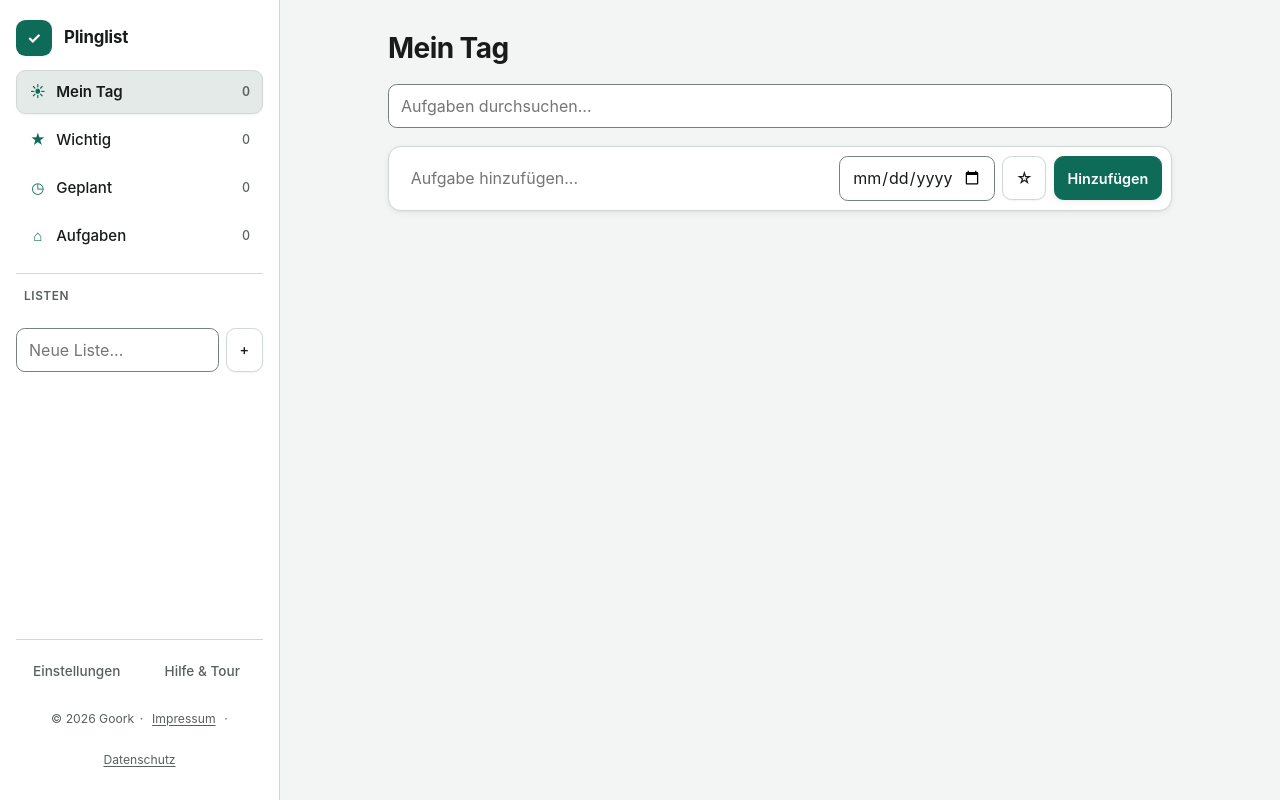
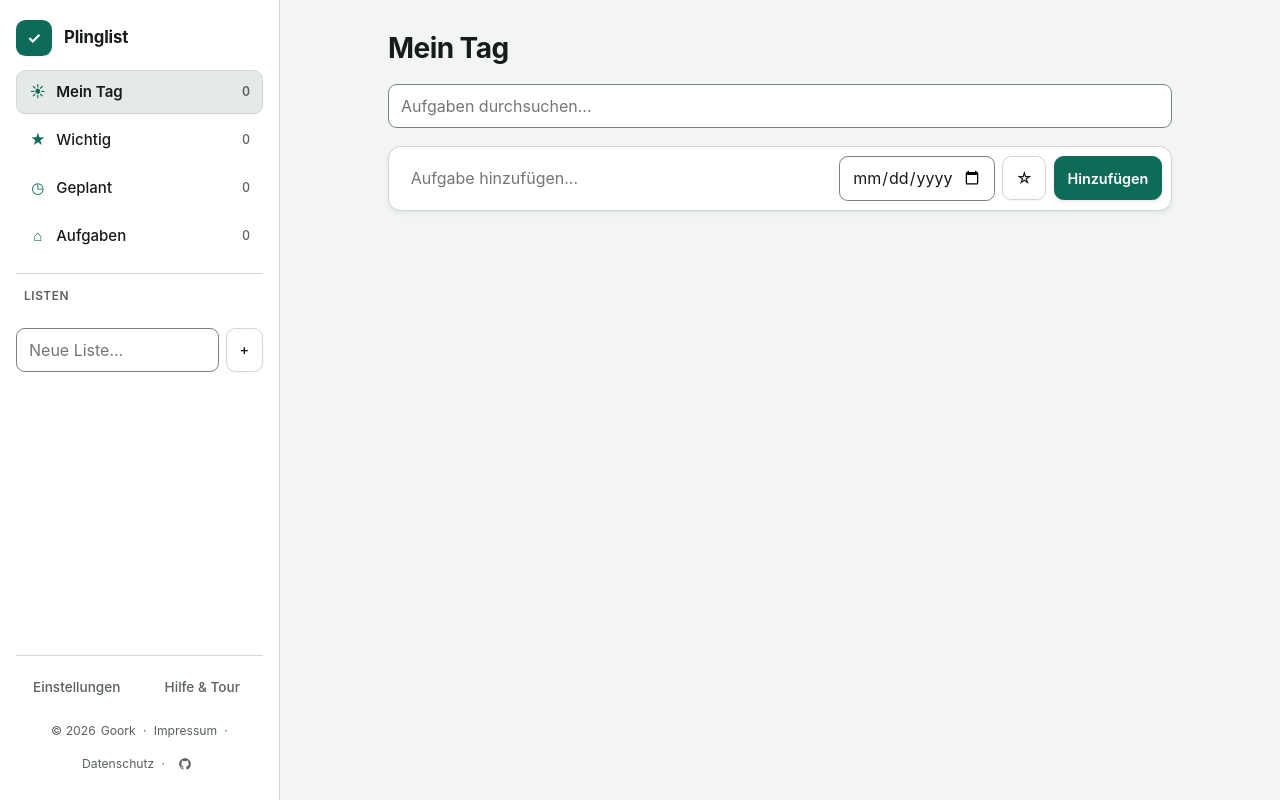
Before and after one commit to thefraggle/plinglist, a website: page app/index.html in a window 1280 px wide. Drawn offline with Linux system fonts and the light colour scheme.

Commit message:
fix(ui): polish sidebar footer links, inline link spacing and add GitHub link (v0.1.15)

```diff
--- a/app/index.html
+++ b/app/index.html
@@ -112,15 +112,26 @@
             </button>
           </div>
           <div class="sidebar-legal-row">
-            <span>© 2026 Goork</span>
+            <span>© 2026 <a href="https://goork.de" target="_blank" rel="noopener noreferrer" class="sidebar-legal-link">Goork</a></span>
             <span aria-hidden="true">·</span>
-            <button type="button" id="openImprintBtn" class="link-inline" data-i18n="legal.tabImprint">
+            <button type="button" id="openImprintBtn" class="sidebar-legal-link" data-i18n="legal.tabImprint">
               Impressum
             </button>
             <span aria-hidden="true">·</span>
-            <button type="button" id="openPrivacyBtn" class="link-inline" data-i18n="legal.tabPrivacy">
+            <button type="button" id="openPrivacyBtn" class="sidebar-legal-link" data-i18n="legal.tabPrivacy">
               Datenschutz
             </button>
+            <span aria-hidden="true">·</span>
+            <a
+              href="https://github.com/thefraggle/plinglist"
+              target="_blank"
+              rel="noopener noreferrer"
+              class="sidebar-legal-icon"
+              aria-label="GitHub (AGPLv3)"
+              title="GitHub (AGPLv3)"
+            >
+              <svg width="14" height="14" viewBox="0 0 24 24" fill="currentColor" aria-hidden="true"><path fill-rule="evenodd" clip-rule="evenodd" d="M12 2C6.477 2 2 6.484 2 12.017c0 4.425 2.865 8.18 6.839 9.504.5.092.682-.217.682-.483 0-.237-.008-.868-.013-1.703-2.782.605-3.369-1.343-3.369-1.343-.454-1.158-1.11-1.466-1.11-1.466-.908-.62.069-.608.069-.608 1.003.07 1.53 1.032 1.53 1.032.892 1.53 2.341 1.088 2.91.832.092-.647.35-1.088.636-1.338-2.22-.253-4.555-1.113-4.555-4.951 0-1.093.39-1.988 1.029-2.688-.103-.253-.446-1.272.098-2.65 0 0 .84-.27 2.75 1.026A9.564 9.564 0 0112 6.844c.85.004 1.705.115 2.504.337 1.909-1.296 2.747-1.027 2.747-1.027.546 1.379.202 2.398.1 2.651.64.7 1.028 1.595 1.028 2.688 0 3.848-2.339 4.695-4.566 4.943.359.309.678.92.678 1.855 0 1.338-.012 2.419-.012 2.747 0 .268.18.58.688.482A10.019 10.019 0 0022 12.017C22 6.484 17.522 2 12 2z"/></svg>
+            </a>
           </div>
         </div>
       </aside>
--- a/app/src/i18n.ts
+++ b/app/src/i18n.ts
@@ -165,7 +165,7 @@ export const TRANSLATIONS = {
     'settings.deleteWorkspaceBtn': 'Delete all local & synced data…',
     'settings.syncNowBtn': 'Sync now',
     'settings.aboutFooter':
-      'Plinglist v0.1.14 · © 2026 Daniel Notthoff (Goork) · Local-First & Open Source (AGPLv3)',
+      'Plinglist v0.1.15 · © 2026 Daniel Notthoff (Goork) · Local-First & Open Source (AGPLv3)',
     'settings.save': 'Save',
     'confirm.deleteTitle': 'Confirm deletion',
     'confirm.deleteTaskPrompt': 'Do you really want to delete this task?',
@@ -348,7 +348,7 @@ export const TRANSLATIONS = {
     'settings.deleteWorkspaceBtn': 'Alle lokalen & synchronisierten Daten löschen…',
     'settings.syncNowBtn': 'Jetzt synchronisieren',
     'settings.aboutFooter':
-      'Plinglist v0.1.14 · © 2026 Daniel Notthoff (Goork) · Local-First & Open Source (AGPLv3)',
+      'Plinglist v0.1.15 · © 2026 Daniel Notthoff (Goork) · Local-First & Open Source (AGPLv3)',
     'settings.save': 'Speichern',
     'confirm.deleteTitle': 'Löschen bestätigen',
     'confirm.deleteTaskPrompt': 'Möchtest du diese Aufgabe wirklich löschen?',
--- a/app/styles.css
+++ b/app/styles.css
@@ -1094,12 +1094,11 @@ input[readonly] {
 
 button.link-inline,
 a.link-inline {
-  display: inline-flex;
-  align-items: center;
-  min-height: 2.25rem;
-  padding: 0.25rem 0.2rem;
+  display: inline;
+  min-height: 0;
+  padding: 0;
   border: 0;
-  border-radius: 0.3rem;
+  border-radius: 0;
   box-shadow: none;
   background: transparent;
   font: inherit;
@@ -1107,11 +1106,49 @@ a.link-inline {
   text-decoration: underline;
   text-underline-offset: 2px;
   cursor: pointer;
+  transition: color 140ms ease;
 }
 
 button.link-inline:hover,
 a.link-inline:hover {
-  color: var(--text-primary);
+  color: var(--brand);
+}
+
+.sidebar-legal-link {
+  display: inline-flex;
+  align-items: center;
+  min-height: 1.75rem;
+  padding: 0.15rem 0.1rem;
+  border: 0;
+  border-radius: 0.25rem;
+  box-shadow: none;
+  background: transparent;
+  font: inherit;
+  color: var(--text-muted);
+  text-decoration: none;
+  cursor: pointer;
+  transition: color 140ms ease;
+}
+
+.sidebar-legal-link:hover {
+  color: var(--brand);
+}
+
+.sidebar-legal-icon {
+  display: inline-flex;
+  align-items: center;
+  justify-content: center;
+  width: 1.75rem;
+  height: 1.75rem;
+  border-radius: 0.35rem;
+  color: var(--text-muted);
+  text-decoration: none;
+  transition: color 140ms ease, background-color 140ms ease;
+}
+
+.sidebar-legal-icon:hover {
+  color: var(--brand);
+  background-color: var(--bg-subtle);
 }
 
 .info-block {
--- a/app/sw.js
+++ b/app/sw.js
@@ -1,4 +1,4 @@
-const CACHE_NAME = 'plinglist-app-v12';
+const CACHE_NAME = 'plinglist-app-v13';
 const ASSETS = [
   './',
   './index.html',
--- a/package.json
+++ b/package.json
@@ -1,6 +1,6 @@
 {
   "name": "plinglist",
-  "version": "0.1.14",
+  "version": "0.1.15",
   "private": true,
   "type": "module",
   "license": "AGPL-3.0-or-later",
```
Also changed, not shown: app/test/app.test.ts (+1 -1 lines), CHANGELOG.md, README.md.
